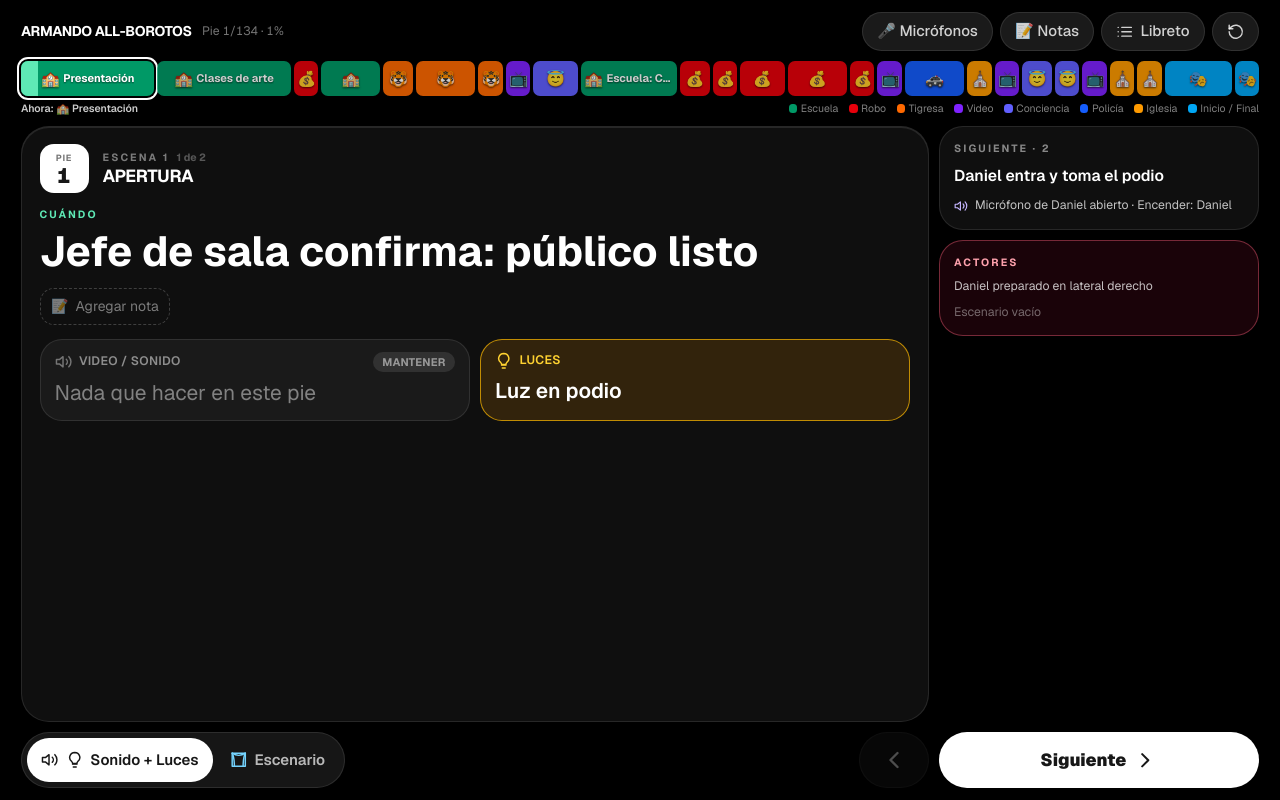
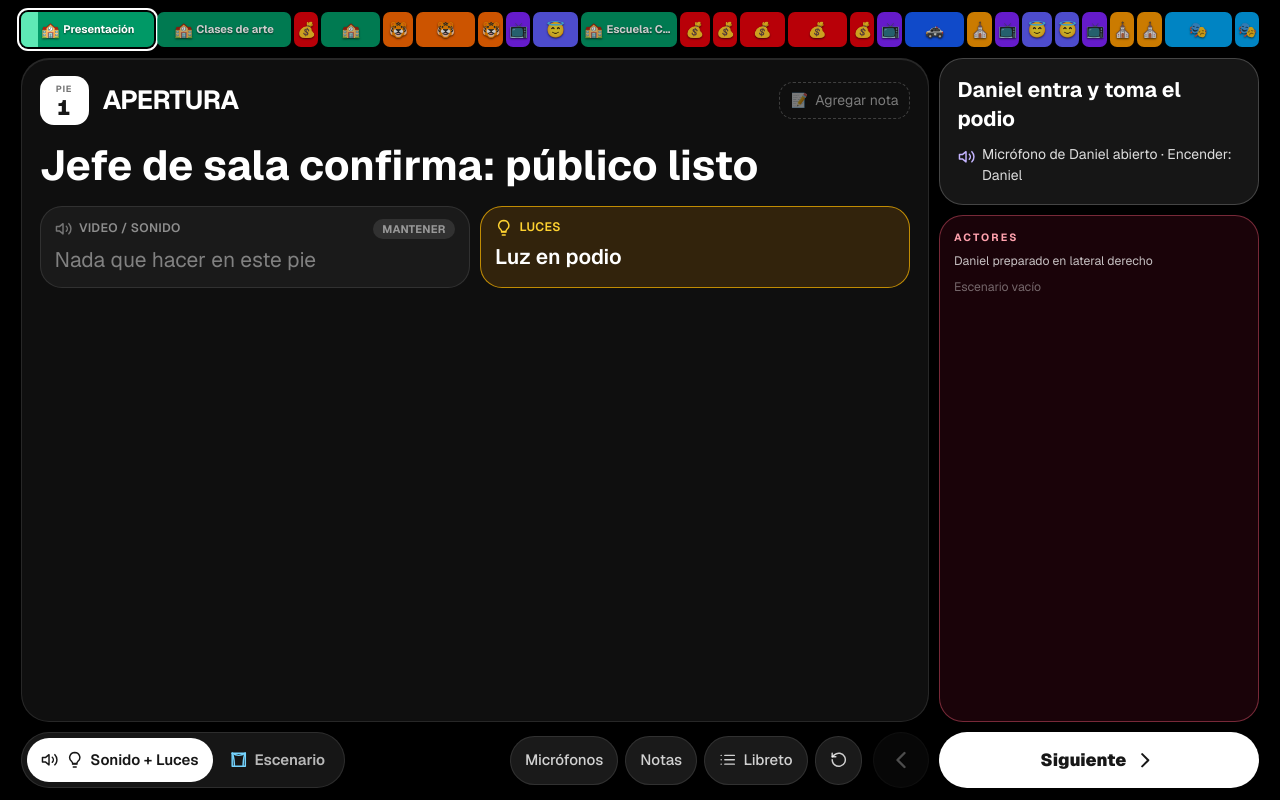
Before and after one commit to UpDavo/theather-alborotos, a Next.js app: page / in a window 1280 px wide. Built offline with nearby package versions, Linux system fonts and the light colour scheme.

Commit message:
Update: Mejoras visuales

```diff
--- a/src/components/Cast.tsx
+++ b/src/components/Cast.tsx
@@ -62,7 +62,7 @@ export function ActorsCard({
   onEditMic?: (name: string) => void;
 }) {
   return (
-    <div className="flex flex-col gap-2.5 rounded-[24px] border border-rose-400/40 bg-rose-500/10 p-4">
+    <div className="flex min-h-0 flex-1 flex-col gap-2.5 overflow-y-auto rounded-[24px] border border-rose-400/40 bg-rose-500/10 p-4">
       <p className="text-xs font-bold tracking-[0.2em] text-rose-300 uppercase">Actores</p>
       {general.map((g) => (
         <p key={g} className="text-sm leading-snug text-white/75">
--- a/src/components/TheaterPath.tsx
+++ b/src/components/TheaterPath.tsx
@@ -119,7 +119,6 @@ export function TheaterPath() {
     }
   };
 
-  const progress = ((index + 1) / CUES.length) * 100;
   const cast = presence(index);
   const actors = actorLines(index);
   // Cada vista muestra siempre sus áreas (las que solo mantienen, atenuadas).
@@ -128,36 +127,7 @@ export function TheaterPath() {
 
   return (
     <div className="flex h-dvh flex-col gap-3 overflow-hidden px-4 pt-[max(env(safe-area-inset-top),12px)] pb-[max(env(safe-area-inset-bottom),12px)] select-none md:px-6">
-      <header className="flex items-center gap-3">
-        <h1 className="truncate text-base font-bold tracking-tight">{TITLE}</h1>
-        <span className="text-sm whitespace-nowrap text-white/45 tabular-nums">
-          Pie {index + 1}/{CUES.length} · {Math.round(progress)}%
-        </span>
-        <div className="ml-auto flex items-center gap-2">
-          <button type="button" onClick={() => setMicOpen(true)} className={chip(false, "h-10")}>
-            🎤 Micrófonos
-          </button>
-          <button type="button" onClick={() => setNotesOpen(true)} className={chip(false, "h-10")}>
-            📝 Notas
-            {noteCount > 0 && (
-              <span className="rounded-full bg-yellow-300 px-1.5 text-xs font-bold text-neutral-900 tabular-nums">{noteCount}</span>
-            )}
-          </button>
-          <button type="button" onClick={() => setDrawer(true)} className={chip(false, "h-10")}>
-            <ListIcon className="size-5" /> Libreto
-          </button>
-          <button
-            type="button"
-            aria-label="Reiniciar función"
-            onClick={() => {
-              if (window.confirm("¿Volver al inicio de la obra?")) go(0);
-            }}
-            className={chip(false, "h-10 px-3")}
-          >
-            <RestartIcon className="size-5" />
-          </button>
-        </div>
-      </header>
+      <h1 className="sr-only">{TITLE}</h1>
 
       <Timeline index={index} onJump={go} />
 
@@ -175,27 +145,14 @@ export function TheaterPath() {
                 <span className="text-[9px] font-bold tracking-widest uppercase opacity-60">Pie</span>
                 <span className="text-2xl leading-none font-black tabular-nums">{cue.num}</span>
               </div>
-              <div className="min-w-0">
-                <p className="text-xs font-bold tracking-[0.2em] text-white/45 uppercase">
-                  {scene.kicker}
-                  <span className="ml-2 tracking-normal text-white/30 normal-case">
-                    {index - scene.start + 1} de {scene.end - scene.start + 1}
-                  </span>
-                </p>
-                <h2 className="truncate text-xl font-bold tracking-tight">{scene.name}</h2>
-              </div>
-            </div>
-
-            <div>
-              <p className="mb-1 text-xs font-bold tracking-[0.2em] text-emerald-300 uppercase">Cuándo</p>
-              <p className="text-3xl leading-tight font-bold text-balance lg:text-5xl">{cue.cue}</p>
+              <h2 className="min-w-0 truncate text-3xl font-bold tracking-tight">{scene.name}</h2>
               <button
                 type="button"
                 onPointerDown={(e) => e.stopPropagation()}
                 onPointerUp={(e) => e.stopPropagation()}
                 onClick={() => editNote()}
                 className={cn(
-                  "mt-3 flex max-w-full items-start gap-2 rounded-2xl px-3 py-2 text-left text-base",
+                  "ml-auto flex max-w-[50%] shrink-0 items-start gap-2 rounded-2xl px-3 py-2 text-left text-base",
                   notes[cue.num] ? "bg-yellow-300 text-neutral-900" : "border border-dashed border-white/20 text-white/45",
                 )}
               >
@@ -203,6 +160,8 @@ export function TheaterPath() {
                 <span className="whitespace-pre-wrap">{notes[cue.num] ?? "Agregar nota"}</span>
               </button>
             </div>
+
+            <p className="text-3xl leading-tight font-bold text-balance lg:text-5xl">{cue.cue}</p>
 
             {view === "stage" ? (
               <div className="flex min-h-0 flex-1 gap-4">
@@ -241,9 +200,34 @@ export function TheaterPath() {
                 const d = DEPTS.find((x) => x.key === k)!;
                 return <Icon key={k} className={cn("size-5", view === v.key ? "" : d.accent)} />;
               })}
-              <span className="hidden md:inline">{v.label}</span>
+              <span className="hidden whitespace-nowrap md:inline">{v.label}</span>
             </RoleChip>
           ))}
+        </div>
+
+        <div className="ml-auto flex items-center gap-2">
+          <button type="button" onClick={() => setMicOpen(true)} className={chip(false, "h-14")}>
+            Micrófonos
+          </button>
+          <button type="button" onClick={() => setNotesOpen(true)} className={chip(false, "h-14")}>
+            Notas
+            {noteCount > 0 && (
+              <span className="rounded-full bg-yellow-300 px-1.5 text-xs font-bold text-neutral-900 tabular-nums">{noteCount}</span>
+            )}
+          </button>
+          <button type="button" onClick={() => setDrawer(true)} className={chip(false, "h-14")}>
+            <ListIcon className="size-5" /> Libreto
+          </button>
+          <button
+            type="button"
+            aria-label="Reiniciar función"
+            onClick={() => {
+              if (window.confirm("¿Volver al inicio de la obra?")) go(0);
+            }}
+            className={chip(false, "h-14 px-4")}
+          >
+            <RestartIcon className="size-5" />
+          </button>
         </div>
 
         <button
@@ -251,7 +235,7 @@ export function TheaterPath() {
           onClick={goPrev}
           disabled={index === 0}
           aria-label="Pie anterior"
-          className="ml-auto flex h-16 w-20 items-center justify-center rounded-full border border-white/10 bg-neutral-800/70 active:scale-95 disabled:opacity-30"
+          className="flex h-16 w-16 shrink-0 items-center justify-center rounded-full border border-white/10 bg-neutral-800/70 active:scale-95 disabled:opacity-30"
         >
           <ChevronLeft className="size-8" />
         </button>
@@ -320,23 +304,18 @@ function UpNext({
   }
 
   return (
-    <div className="flex flex-col gap-3 rounded-[24px] border border-white/10 bg-neutral-800/40 p-4">
-      <div className="flex items-center gap-2">
-        <span className="text-xs font-bold tracking-[0.2em] text-white/50 uppercase">
-          Siguiente · {next.num}
+    <div className="flex flex-col gap-3 rounded-[24px] border border-white/20 bg-neutral-800/60 p-5">
+      {sceneChanges && (
+        <span className="self-start rounded-full bg-emerald-400 px-2.5 py-0.5 text-[11px] font-bold text-neutral-900 uppercase">
+          Cambio de escena
         </span>
-        {sceneChanges && (
-          <span className="ml-auto rounded-full bg-emerald-400 px-2.5 py-0.5 text-[11px] font-bold text-neutral-900 uppercase">
-            Cambio de escena
-          </span>
-        )}
-      </div>
+      )}
       {sceneChanges && (
-        <p className="text-sm font-semibold text-emerald-300">
-          {nextScene.block}
+        <p className="text-base font-bold text-emerald-300 uppercase">
+          {nextScene.name}
         </p>
       )}
-      <p className="text-lg leading-snug font-semibold">{next.cue}</p>
+      <p className="text-2xl leading-snug font-bold">{next.cue}</p>
 
       <ul className="flex flex-col gap-1.5">
         {depts.map((d) => {
@@ -344,9 +323,9 @@ function UpNext({
           if (s.kind !== "action") return null;
           const Icon = DEPT_ICON[d.key];
           return (
-            <li key={d.key} className="flex gap-2 text-sm">
-              <Icon className={cn("mt-0.5 size-4 shrink-0", d.accent)} />
-              <span className="line-clamp-2 text-white/75">{actionText(index + 1, d.key, mics)}</span>
+            <li key={d.key} className="flex gap-2 text-base">
+              <Icon className={cn("mt-1 size-5 shrink-0", d.accent)} />
+              <span className="line-clamp-3 text-white/85">{actionText(index + 1, d.key, mics)}</span>
             </li>
           );
         })}
@@ -383,9 +362,9 @@ function StageHint({ dept, state }: { dept: (typeof DEPTS)[number]; state: Retur
   const Icon = DEPT_ICON[dept.key];
   const action = state.kind === "action";
   return (
-    <div className={cn("flex items-start gap-2 rounded-2xl border px-3 py-2", action ? cn(dept.soft, dept.ring) : "border-white/10 bg-neutral-800/50")}>
-      <Icon className={cn("mt-0.5 size-5 shrink-0", action ? dept.accent : "text-white/40")} />
-      <p className={cn("text-lg leading-snug", action ? "font-semibold text-white" : "text-white/45")}>
+    <div className={cn("flex flex-1 items-start gap-3 rounded-2xl border p-4", action ? cn(dept.soft, dept.ring) : "border-white/10 bg-neutral-800/50")}>
+      <Icon className={cn("mt-1 size-6 shrink-0", action ? dept.accent : "text-white/40")} />
+      <p className={cn("text-xl leading-snug", action ? "font-semibold text-white" : "text-white/45")}>
         {state.text || "Sin cambio"}
         {!action && <span className="ml-2 text-xs font-bold tracking-wide text-white/40 uppercase">Mantener</span>}
       </p>
--- a/src/components/Timeline.tsx
+++ b/src/components/Timeline.tsx
@@ -1,5 +1,5 @@
 import { cn } from "@/lib/cn";
-import { ACTS, TRAMAS, actOf, type Trama } from "@/lib/libreto";
+import { ACTS, TRAMAS, actOf } from "@/lib/libreto";
 
 interface TimelineProps {
   index: number;
@@ -9,7 +9,6 @@ interface TimelineProps {
 /** Barra por actos: ancho según cantidad de pies, color y emoji según la trama. */
 export function Timeline({ index, onJump }: TimelineProps) {
   const current = actOf(index);
-  const used = [...new Set(ACTS.map((a) => a.trama))] as Trama[];
 
   return (
     <div className="flex flex-col gap-1.5">
@@ -47,19 +46,6 @@ export function Timeline({ index, onJump }: TimelineProps) {
         })}
       </div>
 
-      <div className="flex flex-wrap items-center gap-x-4 gap-y-1 text-xs text-white/50">
-        <span className="font-semibold text-white/80">
-          Ahora: {TRAMAS[current.trama].emoji} {current.label}
-        </span>
-        <span className="ml-auto flex flex-wrap gap-x-3">
-          {used.map((k) => (
-            <span key={k} className="flex items-center gap-1">
-              <span className={cn("size-2.5 rounded-sm", TRAMAS[k].bar)} />
-              {TRAMAS[k].label}
-            </span>
-          ))}
-        </span>
-      </div>
     </div>
   );
 }
--- a/src/data/libreto.json
+++ b/src/data/libreto.json
@@ -788,7 +788,7 @@
       "cue": "Termina el blackout",
       "sound": "Sonido de ladrones chismeando (Yuri); BONG cuando Lucho se sienta",
       "lights": "Todas las luces apagadas hasta que los ladrones salen al banquito; luego general baja + medio foco fucsia para Pata Pata",
-      "stage": "Proyección «VARIOS DÍAS DESPUÉS», luego proyección del garaje de ladrones; Pata Pata y Mudo en el banquito a la izquierda; la silla de Lucho ya colocada a la derecha (chiste: se sienta y suena BONG)",
+      "stage": "Quitar la mesita con sombrerito en el blackout. Proyección «VARIOS DÍAS DESPUÉS», luego proyección del garaje de ladrones; Pata Pata y Mudo en el banquito a la izquierda; la silla de Lucho ya colocada a la derecha (chiste: se sienta y suena BONG)",
       "actors": "Lucho entra para la reunión; libreta, linterna, armas y pasamontañas, silla a la derecha"
     },
     {
@@ -838,7 +838,7 @@
       "cue": "Pata Pata: «Vamos por el sánduche»",
       "sound": "Audio: «¿Y pudiste robar?» «Sí jefe, sí, súper… estos manes son una hue… OEEE… si le contara» + sonido de FLASHBACK",
       "lights": "Blackout cuando se van los ladrones",
-      "stage": "BLACKOUT: el trofeo vuelve a salir a la izquierda; quitar el banquito y la mesita del sombrerito; con el sonido de flashback subir el ciclorama y mostrar el Escenario 2",
+      "stage": "BLACKOUT: el trofeo vuelve a salir a la izquierda; quitar el banquito; con el sonido de flashback subir el ciclorama y mostrar el Escenario 2",
       "actors": "Pata Pata y Mudo salen izquierda; Lucho sale derecha"
     },
     {
--- a/src/lib/plano.ts
+++ b/src/lib/plano.ts
@@ -117,9 +117,9 @@ const KEYFRAMES: Record<string, Plan> = {
   "70": { telon: "ciclorama", items: PARQUE },
   // Parque de día / noche proyectado; el aula del robo se arma detrás.
   "71": { telon: "ciclorama", items: [...AULA_ROBO, ...PARQUE] },
-  // Garaje de ladrones: la silla de Lucho ya está a la derecha.
-  "78": { telon: "ciclorama", items: [...AULA_ROBO, ...PARQUE, SILLA_LUCHO] },
-  // Blackout: vuelve el trofeo, salen banco, mesita y silla; sube el ciclorama con el flashback.
+  // Garaje de ladrones: sale la mesita con sombrerito; la silla de Lucho ya está a la derecha.
+  "78": { telon: "ciclorama", items: [...AULA_ROBO, BANCO, SILLA_LUCHO] },
+  // Blackout: vuelve el trofeo, salen banco y silla; sube el ciclorama con el flashback.
   "83": { telon: "abierto", items: [...AULA_ROBO, ...MESA_TROFEO] },
   // Blackout: se van con el trofeo y baja el ciclorama (llamada, piscina, policía).
   "91": { telon: "ciclorama", items: AULA_ROBO },
```
Also changed, not shown: 1 other file (tests, documents, lock files or other folders).
